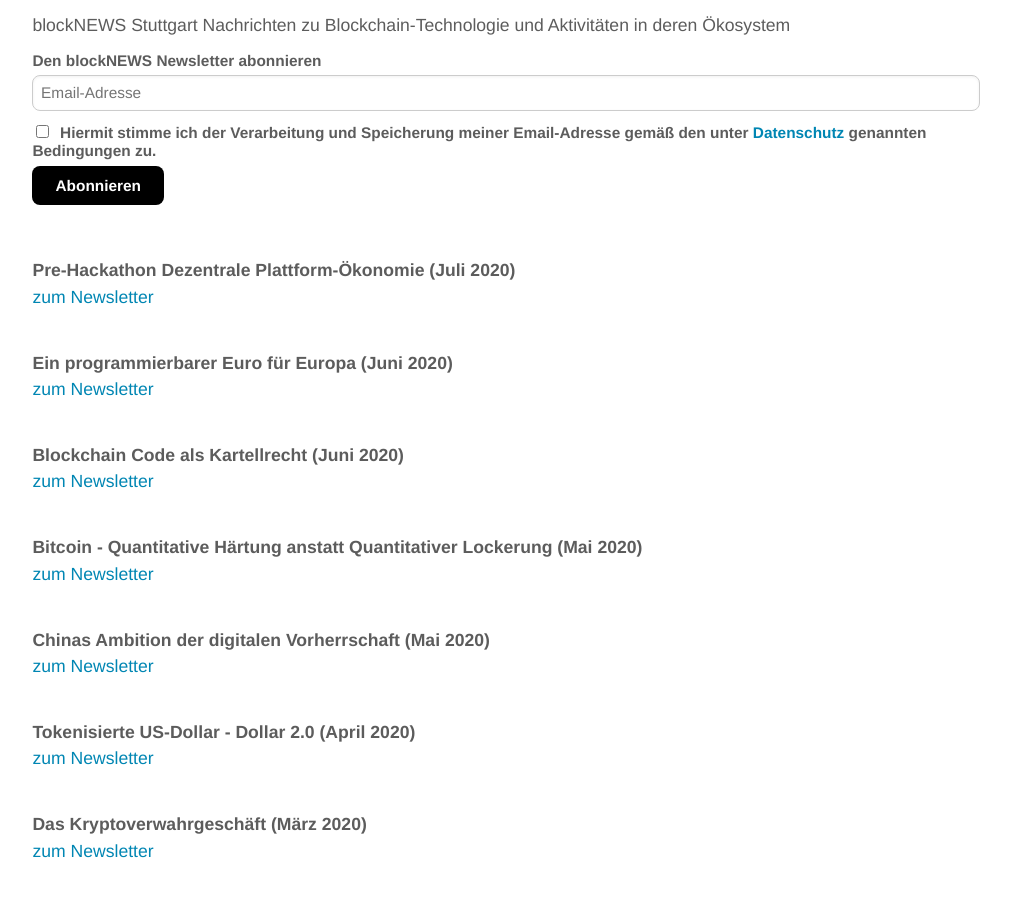
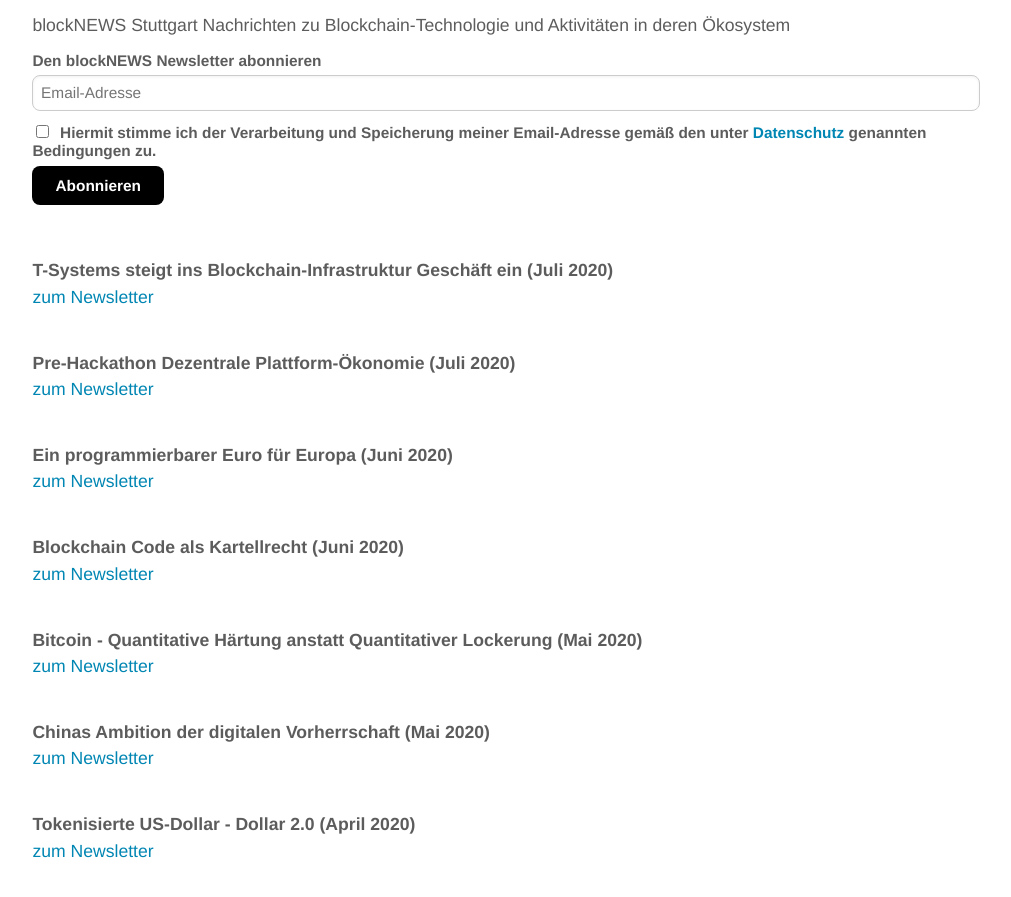
Before and after one commit to blocklab/site, a Jekyll site: the page built from newsletter.md, in a window 1280 px wide and 900 px high, scrolled down 529 px. Shown: the top 897 px of the window, without its empty margins (134-1145 px from the left). Built offline with Jekyll 4.4.1, drawn with Linux system fonts in a browser that asks for light colours; comment, search, counter and statistics services are not loaded.

Commit message:
Update newsletter.md

```diff
--- a/newsletter.md
+++ b/newsletter.md
@@ -33,6 +33,11 @@ Nachrichten zu Blockchain-Technologie und Aktivitäten in deren Ökosystem
 <!--End mc_embed_signup-->
 
 <br>
+<br>
+**T-Systems steigt ins Blockchain-Infrastruktur Geschäft ein (Juli 2020)**
+<br>
+[zum Newsletter](https://mailchi.mp/a06b450b26fc/t-systems-steigt-ins-blockchain-infrastruktur-geschaeft-ein)
+
 <br>
 **Pre-Hackathon Dezentrale Plattform-Ökonomie (Juli 2020)**
 <br>
```
